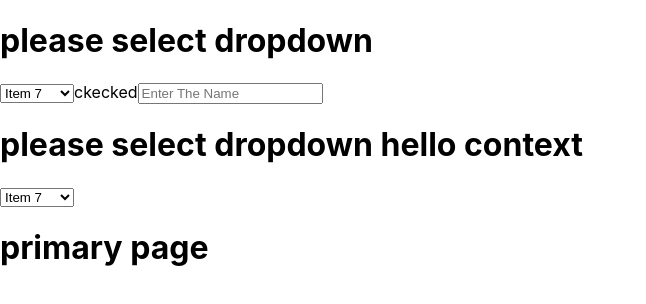
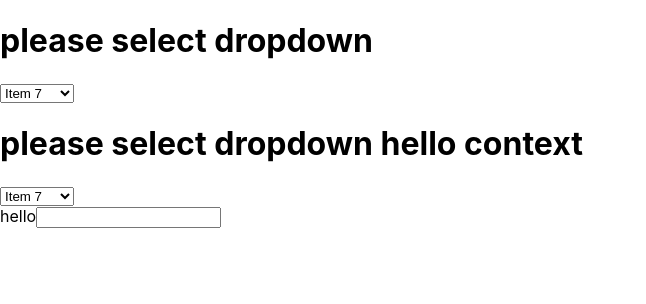
Before and after one commit to ankurshrey/libproject, a React (Create React App) app in the folder presentation/: page / in a window 1280 px wide. Shown: the top 304 px of the page, without its empty margins (0-646 px from the left). Built offline with nearby package versions, Linux system fonts and the light colour scheme.

Commit message:
working examples

```diff
--- a/presentation/public/config.json
+++ b/presentation/public/config.json
@@ -1,26 +1,17 @@
 {
-    "Controls": [
+  "controls": [
     {
-        "id": "",
-        "label": "",
-        "type": "",
-        "placeholder":"",
-        "source":{
-          "source":"",
-          "data":"",
-          "uri":""
-        }
+      "id": "input1",
+      "label": "Input 1",
+      "type": "text",
+      "placeholder": "Enter text for Input 1"
     },
     {
-        "id": "",
-        "label": "",
-        "type": "",
-        "placeholder":"",
-        "source":{
-          "source":"",
-          "data":"",
-          "uri":""
-        }
+      "id": "checkbox1",
+      "label": "Checkbox 1",
+      "type": "checkbox",
+      "checkboxLabel": "Check this box",
+      "required": true
     }
   ]
 }
--- a/presentation/src/App.tsx
+++ b/presentation/src/App.tsx
@@ -8,6 +8,8 @@ import { Options } from 'lib/@native/rkDropdown/dropdown.rk';
 import { AppContext } from './index'
 import { InputTypes } from 'lib/@native/rkInputs/input.rk';
 import PrimaryPage from './component/PrimaryPage';
+import config from '../public/config.json'
+import { Control } from './config/config'
 //import './config/config.json'
 
 // const UserContext = createContext('')
@@ -96,11 +98,11 @@ const App = () => {
       isSelected: true,
     },
   ];
-const inputType:InputTypes={
-  type: 'text',
-  label: 'ckecked',
-  placeholder: 'Enter The Name'
-}
+// const inputType:InputTypes={
+//   type: 'text',
+//   label: 'ckecked',
+//   placeholder: 'Enter The Name'
+// }
 
   return (
     <div>
@@ -124,8 +126,8 @@ const inputType:InputTypes={
       >
         Click me
       </Button> */}
-      <InputBox
-        onChange={(e) => console.log('Input changed:', e.target.value)} inputs={inputType}      />
+      {/* <InputBox
+        onChange={(e) => console.log('Input changed:', e.target.value)} inputs={inputType}      /> */}
       {/* <Dropdown options={dropdownOptions} onChange={(e) => alert(e.target.value + ' Dropdown changed')} /> */}
       {/* <Dropdown options={dropdownOptions} onChange={(event) => console.log('Change event', event)} /> */}
       <UserContext.Provider value='hello context' >
@@ -133,8 +135,8 @@ const inputType:InputTypes={
 
       </UserContext.Provider>
 
+
       <PrimaryPage />
-
 
     </div>
   );
--- a/presentation/src/component/Input/InputBox.tsx
+++ b/presentation/src/component/Input/InputBox.tsx
@@ -2,16 +2,18 @@
 
 import React, { InputHTMLAttributes } from 'react';
 import { InputTypes } from 'lib/@native/rkInputs/input.rk'
-interface InputBoxProps extends InputHTMLAttributes<HTMLInputElement> {
+export interface InputBoxProps extends InputHTMLAttributes<HTMLInputElement> {
   // Any additional props you want to accept
   inputs:InputTypes
 }
 
 const InputBox = ({ inputs, ...rest }: InputBoxProps) => {
+  console.log("InputBox props",inputs)
   return (
     <>
     <label>{inputs.label}</label>
-    <input  {...rest} required={inputs.required} type={inputs.type} placeholder={inputs.placeholder}/>
+    <input {...rest} required={inputs.required} type={inputs.type} placeholder={inputs.placeholder}/>
+
     </>
   );
 };
--- a/presentation/src/component/PrimaryPage.tsx
+++ b/presentation/src/component/PrimaryPage.tsx
@@ -1,40 +1,58 @@
-import React, { createContext, useContext, useEffect, useState } from 'react'
-import { AppContext } from '../index'
+import React, { useEffect, useState, useContext } from 'react';
+import { AppContext } from '../index';
+import InputBox from './Input/InputBox';
+import { InputTypes } from 'lib/@native/rkInputs/input.rk';
 
+// interface Control {
+//   id: string;
+//   label: string;
+//   type: string;
+//   placeholder: string;
+//   required?: boolean;
+// }
+
+// interface PrimaryBoxProps {
+//   controls: Control[];
+// }
+const x:InputTypes={
+  id:'text1',
+  label:'hello',
+  type:'text'
+}
 const PrimaryPage = () => {
   const configPath = useContext(AppContext);
-  const [fileContent, setFileContent] = useState(null);
+  const [controls, setControls] = useState<InputTypes[]>([]); // Provide an initial state
 
-  console.log("nkdvnlkdnv",configPath)
   useEffect(() => {
+    const fetchData = async () => {
+      try {
+        const response = await fetch(configPath);
 
+        if (!response.ok) {
+          throw new Error(`Failed to fetch file: ${response.statusText}`);
+        }
 
-    const fetchData = async () => {
-
-  try {
-    // Fetch the file using the path
-    const response = await fetch(configPath);
-     console.log("response",response)
-    if (!response.ok) {
-      throw new Error(`Failed to fetch file: ${response.statusText}`);
-    }
-
-        // Parse the JSON content
         const data = await response.json();
-
-        // Set the file content in the state
-        setFileContent(data);
-        console.log("second", data)
+        setControls(data);
       } catch (error) {
         console.error(error);
       }
+    };
 
-    }
-    fetchData()
-  }, [])
-  return(
-    <h1>primary page</h1>
-  )
-}
+    fetchData();
+  }, [configPath]); // Include configPath as a dependency for useEffect
 
-export default PrimaryPage
+  console.log("prime",controls)
+
+  return (
+    <div>
+    <InputBox inputs={x}/>
+    {/* {controls?.map((control) => (
+        <InputBox key={control.id} inputs={control} />
+      ))} */}
+
+    </div>
+  );
+};
+
+export default PrimaryPage;
```
Also changed, not shown: 2 other files (tests, documents, lock files or other folders). Lines whose indentation alone changed are shown as unchanged.
